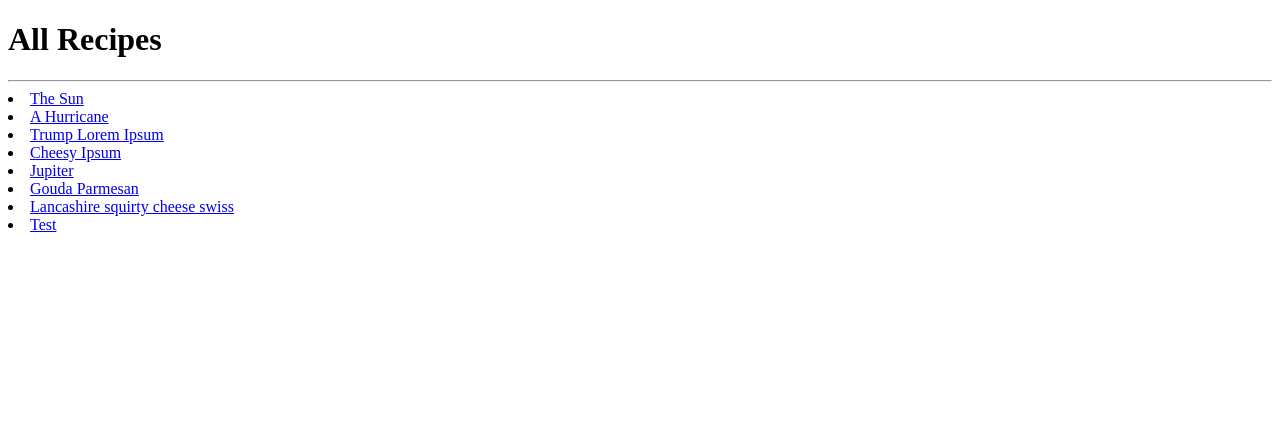
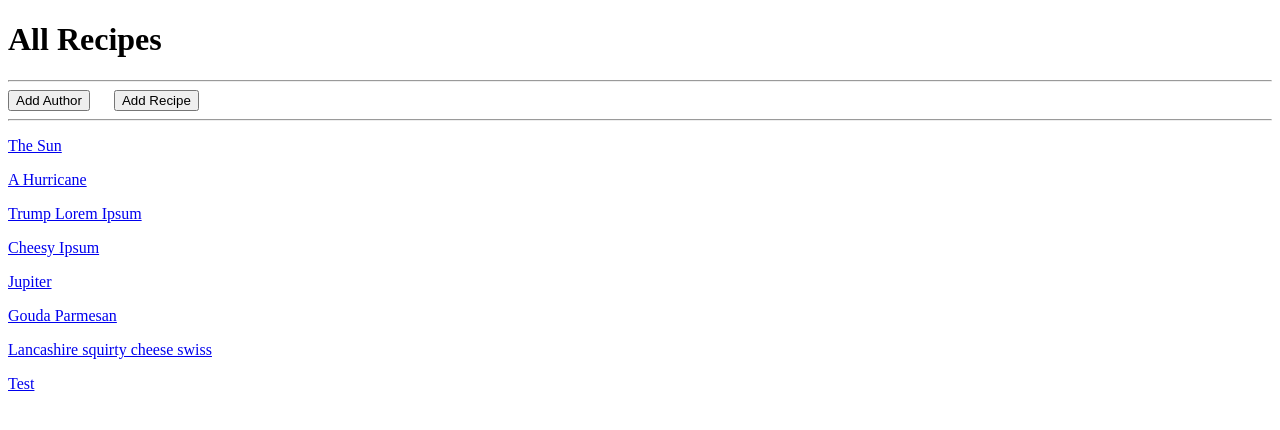
Before and after one commit to jdhaagenson/recipebox, a Django app: page / in a window 1280 px wide. Shown: the top 430 px of the page. Run offline with Django 3.2, Linux system fonts and the light colour scheme; data comes from the database, SQL or seed files in the repository; both versions use the stored data as it was after the commit.

Commit message:
able to add recipe and add author from homepage, buttons are actually <a><button></button</a>

```diff
--- a/cookbook/urls.py
+++ /dev/null
@@ -1,23 +0,0 @@
-"""
-The `urlpatterns` list routes URLs to views. For more information please see:
-    https://docs.djangoproject.com/en/3.1/topics/http/urls/
-Examples:
-Function views
-    1. Add an import:  from my_app import views
-    2. Add a URL to urlpatterns:  path('', views.home, name='home')
-Class-based views
-    1. Add an import:  from other_app.views import Home
-    2. Add a URL to urlpatterns:  path('', Home.as_view(), name='home')
-Including another URLconf
-    1. Import the include() function: from django.urls import include, path
-    2. Add a URL to urlpatterns:  path('blog/', include('blog.urls'))
-"""
-
-from django.urls import path
-from cookbook.views import main, author_details, recipe_details
-
-urlpatterns = [
-    path('', main),
-    path('author/<int:author_id>', author_details, name="author_details"),
-    path('recipe/<int:recipe_id>', recipe_details, name="recipe_details"),
-]
--- a/cookbook/views.py
+++ b/cookbook/views.py
@@ -1,14 +1,17 @@
 from django.shortcuts import render
 from cookbook.models import Recipe
 from cookbook.models import Author
-from django.shortcuts import get_object_or_404
+from django.shortcuts import get_object_or_404, reverse, HttpResponseRedirect
+from cookbook.forms import AddRecipeForm, AddAuthorForm
 
 # Create your views here.
 
 
 def main(request):
     recipes = Recipe.objects.all()
-    return render(request, 'main.html', {'recipes': recipes})
+    return render(request, 'main.html', {'recipes': recipes,
+                                         'addauthor': author_form_view,
+                                         'addrecipe': recipe_form_view})
 
 
 def recipe_details(request, recipe_id):
@@ -22,3 +25,34 @@ def author_details(request, author_id):
     recipes = Recipe.objects.filter(author=author_id)
     return render(request, 'author_details.html',
                   {'author': author, 'recipes': recipes})
+
+
+def recipe_form_view(request):
+    if request.method == 'POST':
+        form = AddRecipeForm(request.POST)
+        if form.is_valid():
+            data = form.cleaned_data
+            Recipe.objects.create(
+                title=data.get('title'),
+                author=data.get('author'),
+                instructions=data.get('instructions'),
+                time_required=data.get('time_required'),
+                description=data.get('description')
+            )
+            return HttpResponseRedirect(reverse("homepage"))
+    form = AddRecipeForm()
+    return render(request, 'add_recipe.html', {'form': form})
+
+
+def author_form_view(request):
+    if request.method == 'POST':
+        form = AddAuthorForm(request.POST)
+        if form.is_valid():
+            data = form.cleaned_data
+            Author.objects.create(
+                name=data.get('name'),
+                bio=data.get('bio')
+            )
+            return HttpResponseRedirect(reverse("homepage"))
+    form = AddAuthorForm()
+    return render(request, 'add_author.html', {'form': form})
--- a/recipebox/urls.py
+++ b/recipebox/urls.py
@@ -15,10 +15,14 @@ Including another URLconf
 """
 from django.contrib import admin
 from django.urls import path
-from cookbook.urls import urlpatterns as urls
+from cookbook.views import recipe_form_view, \
+    recipe_details, author_details, main, author_form_view
 
 urlpatterns = [
+    path('', main, name="homepage"),
     path('admin/', admin.site.urls),
+    path('addrecipe/', recipe_form_view, name="add_recipe"),
+    path('addauthor/', author_form_view, name="add_author"),
+    path('author/<int:author_id>', author_details, name="author_details"),
+    path('recipe/<int:recipe_id>', recipe_details, name="recipe_details"),
 ]
-
-urlpatterns += urls
--- /dev/null
+++ b/templates/add_author.html
@@ -0,0 +1,5 @@
+<form action="/addauthor" method="post">
+    {% csrf_token %}
+    {{ form.as_p }}
+    <input type="submit" value="Submit!">
+</form>
--- /dev/null
+++ b/templates/add_recipe.html
@@ -0,0 +1,5 @@
+<form action="/addrecipe" method="post">
+    {% csrf_token %}
+    {{ form.as_p }}
+    <input type="submit" value="Submit!">
+</form>
--- a/templates/main.html
+++ b/templates/main.html
@@ -11,12 +11,18 @@
     <h1>All Recipes</h1>
     <hr>
     <div>
+        <a style="padding-right: 20px" href="/addauthor"><button type="button">Add Author</button></a>
+        <a href="/addrecipe"><button type="button">Add Recipe</button></a>
+    </div>
+    <hr>
+    <div>
         {% for recipe in recipes %}
         <div>
-            <li><a href="/recipe/{{ recipe.id }}">{{ recipe.title }}</a></li>
+            <p><a href="/recipe/{{ recipe.id }}">{{ recipe.title }}</a></p>
         </div>
         {% endfor %}
     </div>
+
 </body>
 
 </html>
```
Also changed, not shown: cookbook/forms.py (added, +15 -0 lines), db.sqlite3.
